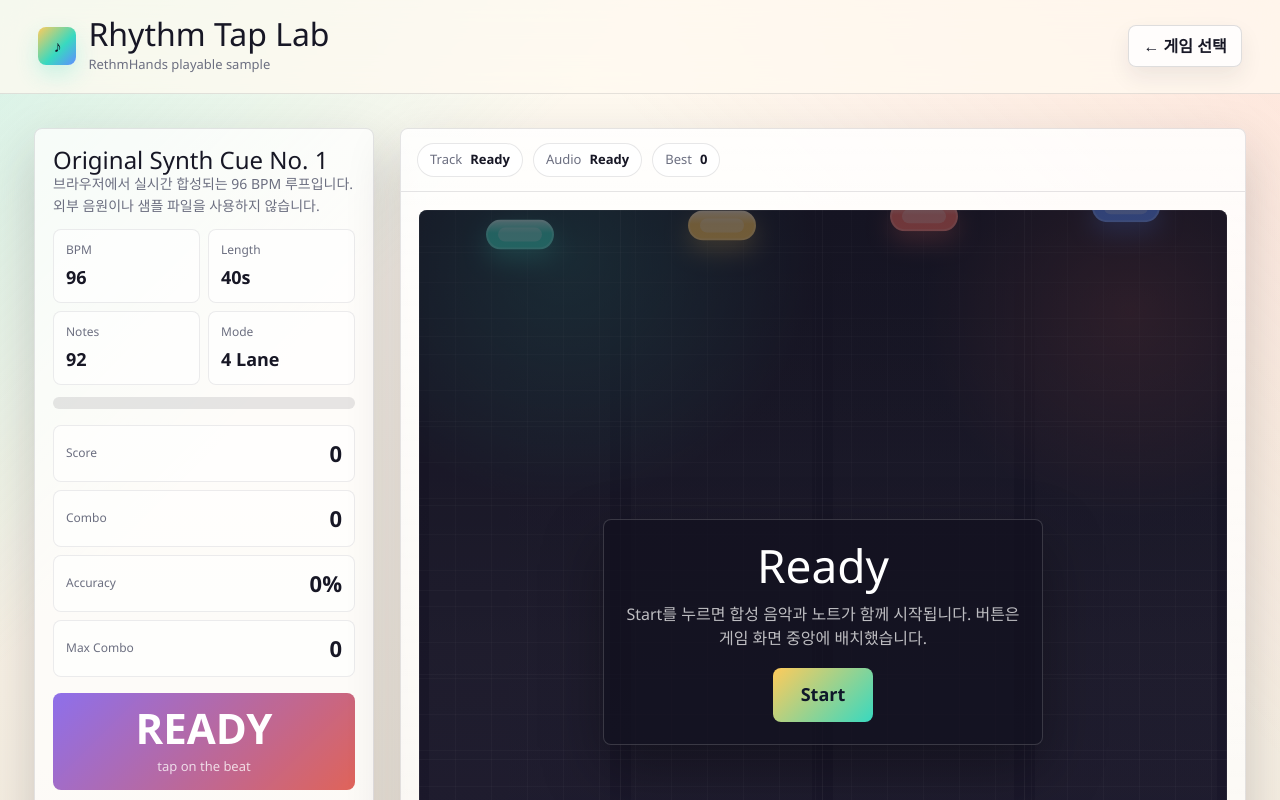
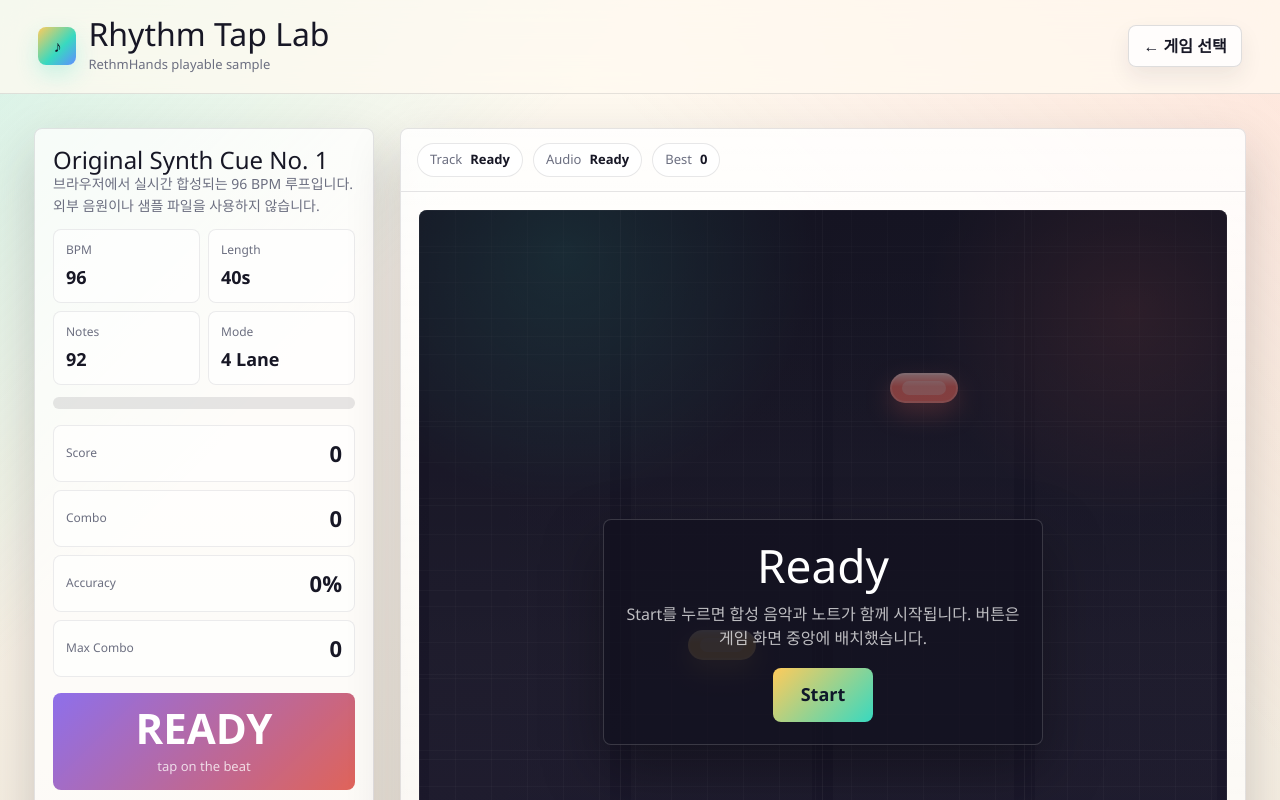
Before and after one commit to papong1318/rehab-codex, a Next.js app: page /self-rehab-hand/rhythm in a window 1280 px wide. Shown: the top 800 px of the page. Built offline with nearby package versions, Linux system fonts and the light colour scheme.

Commit message:
Fix rhythm note travel position

```diff
--- a/src/components/rhythm-tap-game.tsx
+++ b/src/components/rhythm-tap-game.tsx
@@ -456,7 +456,7 @@ export default function RhythmTapGame() {
                     style={{
                       "--lane": note.lane,
                       "--note-color": LANE_COLORS[note.lane],
-                      transform: `translateY(${note.top}%)`,
+                      top: `${note.top}%`,
                     } as React.CSSProperties}
                   />
                 ))}
```
